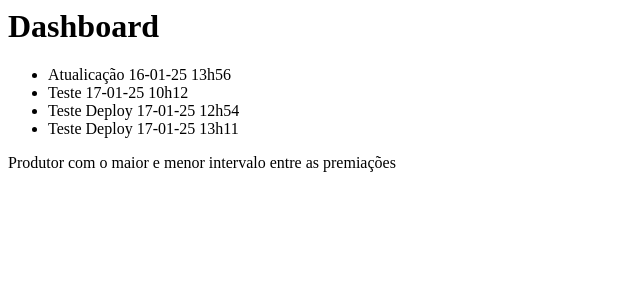
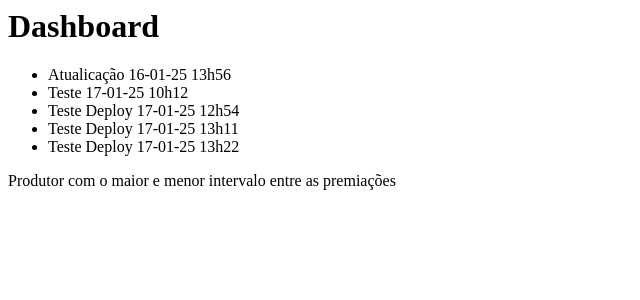
Before and after one commit to fredtamashiro/filmes, a PHP site: template src/View/home/index.php in a window 1280 px wide. Shown: the top 300 px of the page, without its empty margins (0-640 px from the left). Run offline with PHP 8.4, Linux system fonts and the light colour scheme; the template is opened without the code that fills it, so the values that code supplies are empty.

Commit message:
teste deploy 8

```diff
--- a/src/View/home/index.php
+++ b/src/View/home/index.php
@@ -10,6 +10,7 @@
         <li>Teste 17-01-25 10h12</li>
         <li>Teste Deploy 17-01-25 12h54</li>
         <li>Teste Deploy 17-01-25 13h11</li>
+        <li>Teste Deploy 17-01-25 13h22</li>
     </ul>
     <div class="col text-center fs-3 text-body-secondary">
         Produtor com o maior e menor intervalo entre as premiações
```
Also changed, not shown: .github/workflows/deploy.yml.
